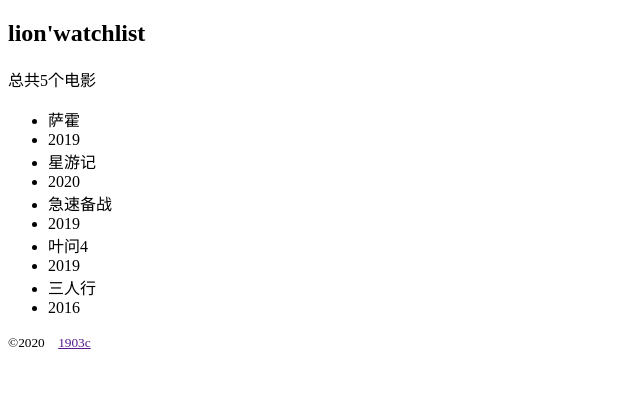
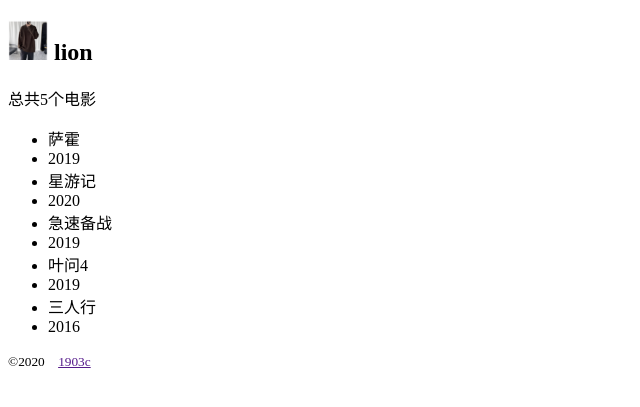
Before and after one commit to hui-yu1/hui-yu1, a Flask app: page / in a window 1280 px wide. Shown: the top 407 px of the page, without its empty margins (0-640 px from the left). Run offline with Flask 2, Linux system fonts and the light colour scheme.

Commit message:
前端网页

```diff
--- /dev/null
+++ b/watchlist/static/css/style.css
@@ -0,0 +1,4 @@
+.avatar{
+    width: 40px;
+    height: 40px;
+}
--- a/watchlist/templates/index.html
+++ b/watchlist/templates/index.html
@@ -4,9 +4,13 @@
     <meta charset="UTF-8">
     <meta name="viewport" content="width=device-width,initial-scale=1.0">
     <title>{{ name }}'watchlist</title>
+    <link rel="stylesheet" href="{{ url_for('static',filename='css/style.css') }}">
 </head>
 <body>
-    <h2>{{ name }}'watchlist</h2>
+    <h2>
+        <img src="{{ url_for('static',filename='img/p2.jpg') }}" alt="头像" class="avatar">
+        {{ name }}
+    </h2>
     {# 过滤器 #}
     <p>总共{{ movies|length }}个电影</p>
     <ul>
```
Also changed, not shown: watchlist/static/img/p2.jpg (added).
